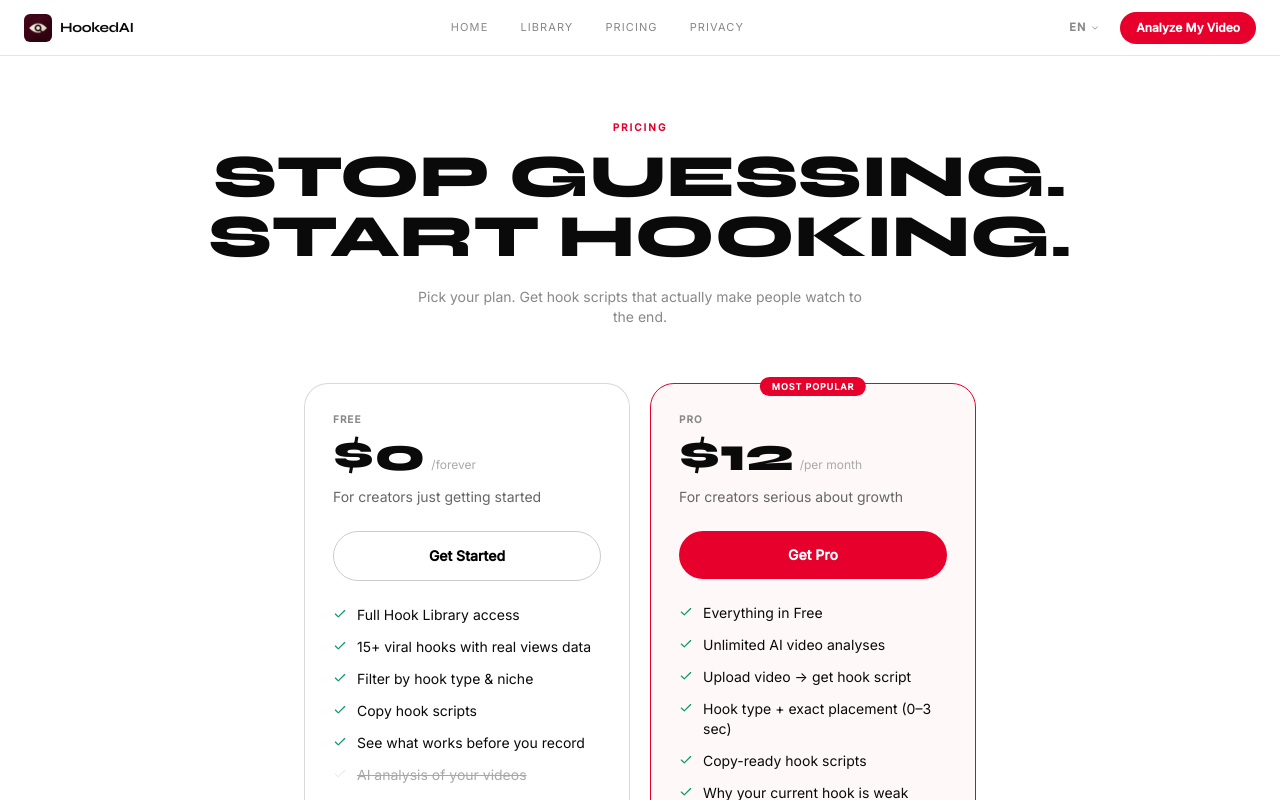
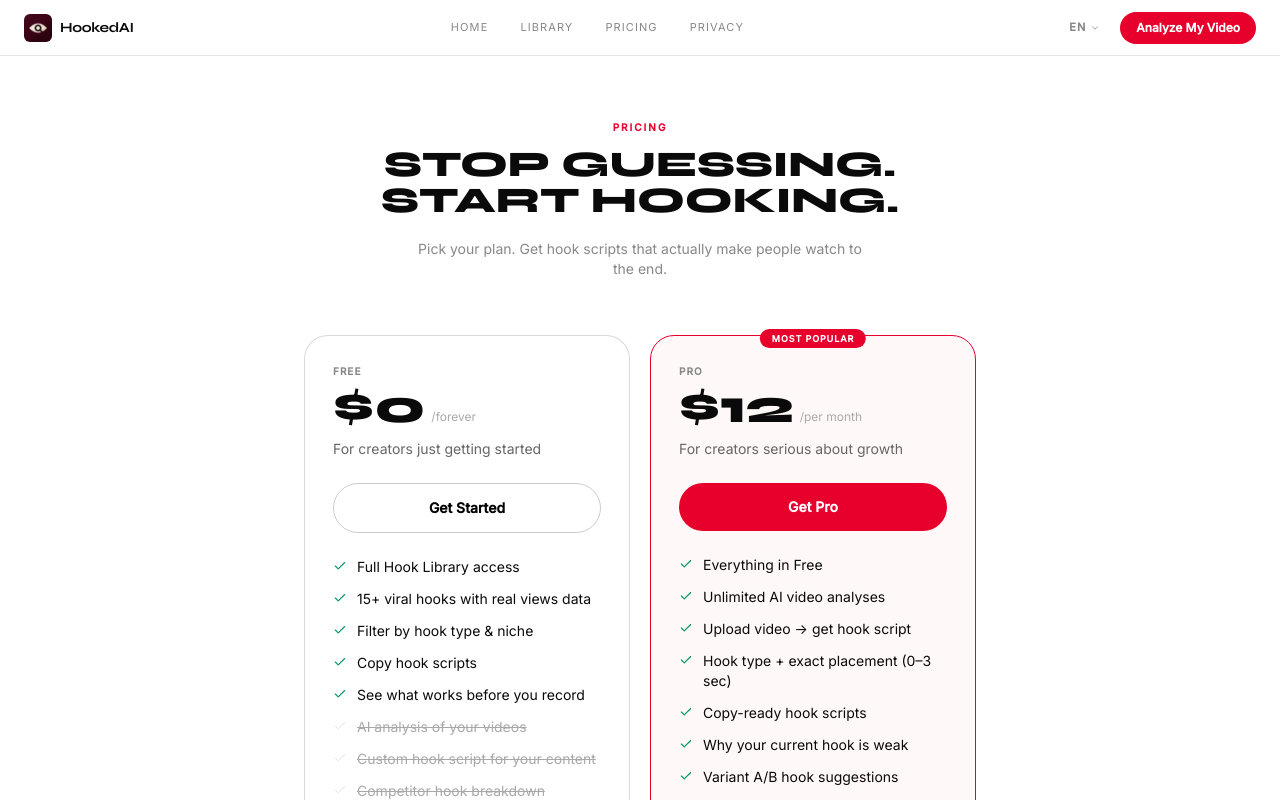
Before and after one commit to bimogg/Hooked.AI, a Next.js app: page /pricing in a window 1280 px wide. Shown: the top 800 px of the page. Built offline with nearby package versions, Linux system fonts and the light colour scheme.

Commit message:
fix: reduce pricing page heading size
Co-Authored-By: Claude Sonnet 4.6 <noreply@anthropic.com>

```diff
--- a/app/pricing/page.tsx
+++ b/app/pricing/page.tsx
@@ -61,7 +61,7 @@ export default function PricingPage() {
     <div className="max-w-6xl mx-auto px-6 py-16">
       <div className="text-center mb-14">
         <p className="text-[10px] uppercase tracking-[0.2em] text-[#e8002d] font-bold mb-3">Pricing</p>
-        <h1 className="font-display font-extrabold text-4xl md:text-6xl uppercase leading-none">
+        <h1 className="font-display font-extrabold text-3xl md:text-4xl uppercase leading-none">
           Stop Guessing.<br />Start Hooking.
         </h1>
         <p className="text-[#888] text-sm mt-5 max-w-md mx-auto">
```
